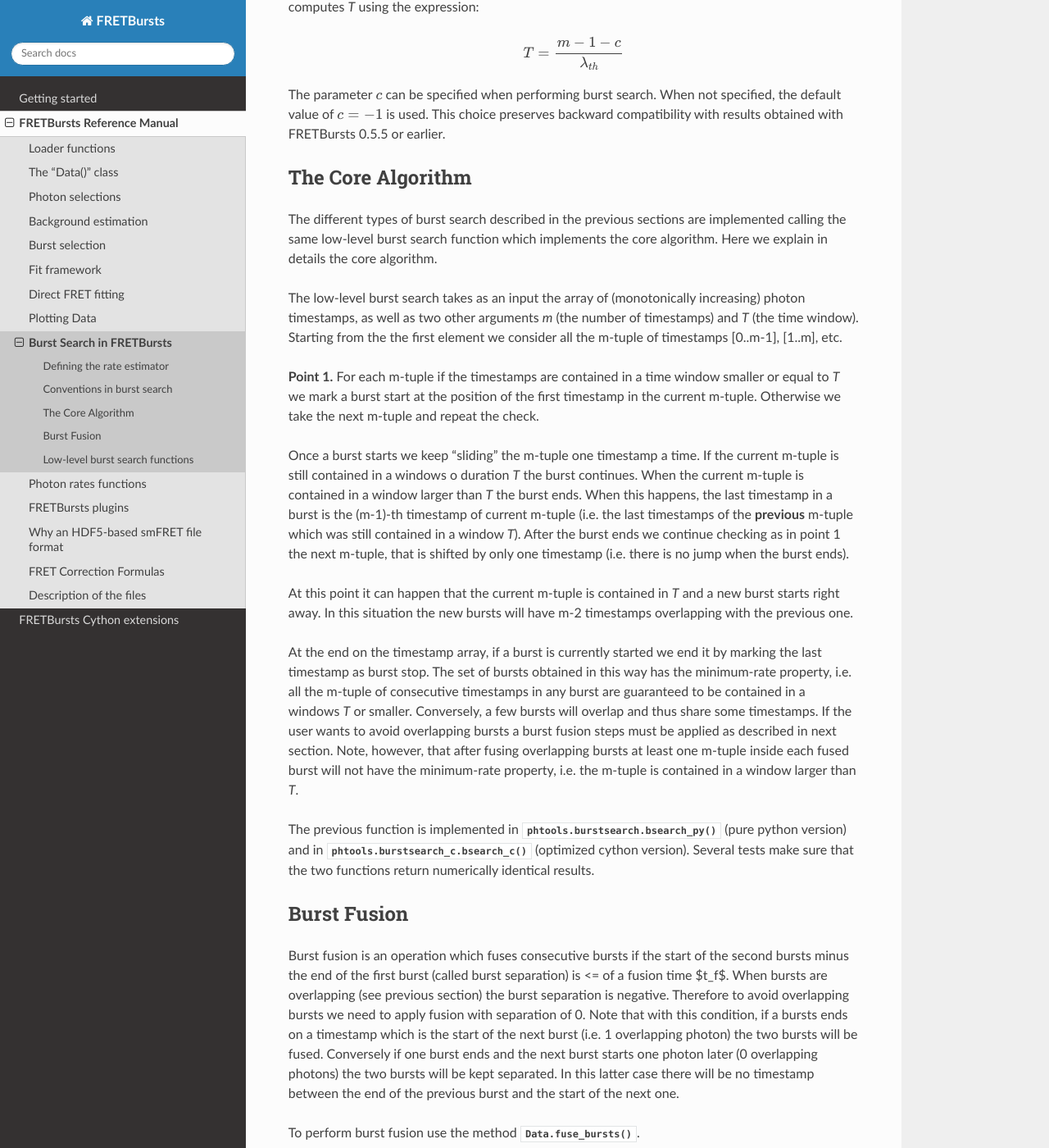
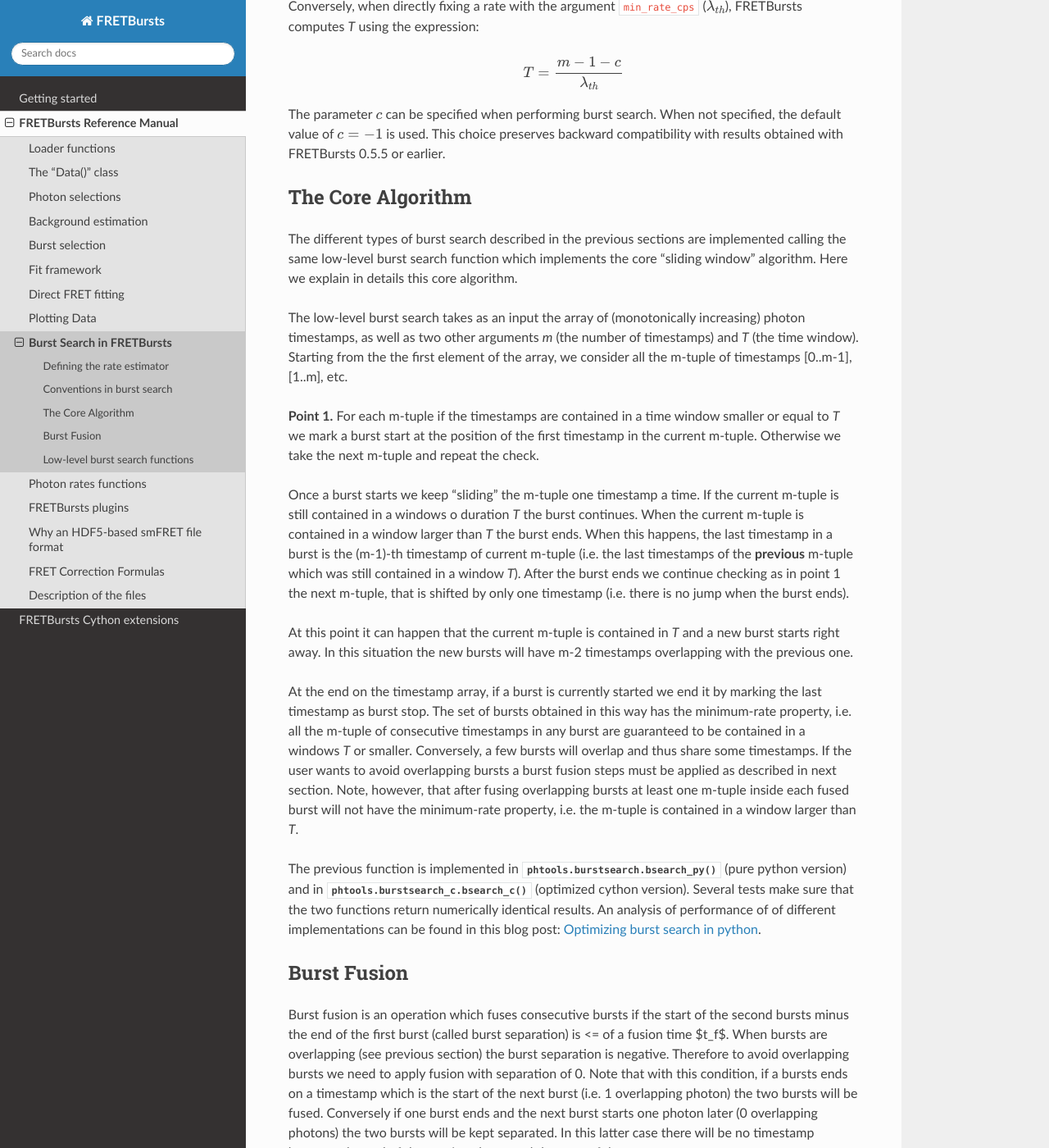
Before and after one commit to tritemio/FRETBursts, a Sphinx documentation site: the page built from docs/source/burstsearch.rst, in a window 1280 px wide and 1400 px high, scrolled down 1342 px. Shown: the whole window at 82% size. Built offline with Sphinx 7.4.7 and the Read the Docs theme 2.0.0, drawn with Linux system fonts in a browser that asks for light colours; the version number could not be read and is left out; some of the changed text lies outside the part shown.

Commit message:
Docs: add link to performance analysis

```diff
--- a/docs/source/burstsearch.rst
+++ b/docs/source/burstsearch.rst
@@ -9,6 +9,9 @@
 `(Ingargiola 2016) <http://dx.doi.org/10.1101/039198>`__.
 For usage examples see the
 `us-ALEX notebook <http://nbviewer.ipython.org/urls/raw.github.com/tritemio/FRETBursts_notebooks/master/notebooks/FRETBursts%2520-%2520us-ALEX%2520smFRET%2520burst%2520analysis.ipynb>`__.
+An analysis of implementation performances of the
+:ref:`low-level burst search <burstsearch_core>` can be found in this blog post:
+`Optimizing burst search in python <http://tritemio.github.io/smbits/2015/12/06/optimize-burst-search-python/>`__.
 
 
 Defining the rate estimator
@@ -82,19 +85,21 @@
 This choice preserves backward compatibility with results obtained
 with FRETBursts 0.5.5 or earlier.
 
+.. _burstsearch_core:
+
 The Core Algorithm
 ------------------
 
 The different types of burst search described in the previous sections
 are implemented calling the same low-level burst search function which
-implements the core algorithm. Here we explain in details the core
-algorithm.
+implements the core "sliding window" algorithm.
+Here we explain in details this core algorithm.
 
 The low-level burst search takes as an input the array of (monotonically
 increasing) photon timestamps, as well as two other arguments *m*
 (the number of timestamps) and *T* (the time window).
-Starting from the the first element we consider all the m-tuple of timestamps
-[0..m-1], [1..m], etc.
+Starting from the the first element of the array,
+we consider all the m-tuple of timestamps [0..m-1], [1..m], etc.
 
 **Point 1.** For each m-tuple if the timestamps are contained in
 a time window smaller or equal to *T* we mark a burst start at the position
@@ -131,7 +136,9 @@
 The previous function is implemented in :func:`phtools.burstsearch.bsearch_py`
 (pure python version) and in :func:`phtools.burstsearch_c.bsearch_c`
 (optimized cython version). Several tests make sure that the two functions
-return numerically identical results.
+return numerically identical results. An analysis of performance of
+of different implementations can be found in this blog post:
+`Optimizing burst search in python <http://tritemio.github.io/smbits/2015/12/06/optimize-burst-search-python/>`__.
 
 Burst Fusion
 ------------
```
